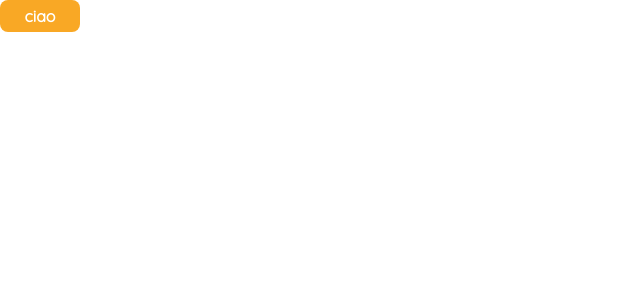
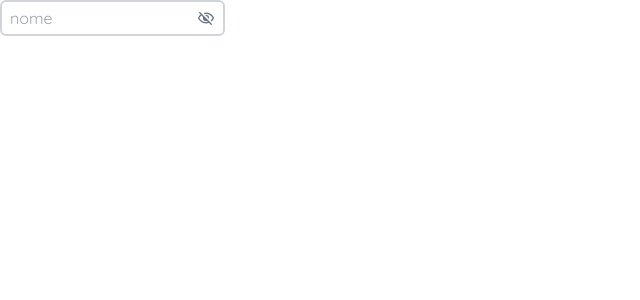
Before and after one commit to xrenegade100/arkan, a React (Vite) app: page / in a window 1280 px wide. Shown: the top 300 px of the page, without its empty margins (0-640 px from the left). Built offline with nearby package versions, Linux system fonts and the light colour scheme.

Commit message:
feat: create input component

```diff
--- a/src/App.tsx
+++ b/src/App.tsx
@@ -1,6 +1,20 @@
-import React from 'react';
+import React, { useState } from 'react';
 import Button from './components/Button';
+import Input from './components/Input';
 
-const App: React.FC = () => <Button children="ciao" variant="secondary" />;
+const App: React.FC = () => {
+  const [text, setText] = useState('');
+
+  return (
+    <Input
+      hint="nome"
+      type="password"
+      value={text}
+      onChange={(e) => {
+        setText(e.target.value);
+      }}
+    />
+  );
+};
 
 export default App;
--- /dev/null
+++ b/src/components/Input/eye.tsx
@@ -0,0 +1,24 @@
+import React from 'react';
+
+interface Props {
+  isVisible?: boolean;
+  onClick: () => void;
+  className?: string;
+}
+
+const Eye: React.FC<Props> = ({ isVisible, onClick, className }: Props) => (
+  <button
+    type="button"
+    className={`material-symbols-rounded text-gray-500 md-18 hover:cursor-pointer px-2 ${className}`}
+    onClick={onClick}
+  >
+    {isVisible ? 'visibility' : 'visibility_off'}
+  </button>
+);
+
+Eye.defaultProps = {
+  isVisible: false,
+  className: '',
+};
+
+export default Eye;
--- /dev/null
+++ b/src/components/Input/index.tsx
@@ -0,0 +1,99 @@
+import clsx from 'clsx';
+import React, { useRef, useState } from 'react';
+import Eye from './eye';
+
+interface Props {
+  type?: 'text' | 'email' | 'password';
+  hint: string;
+  value: string | number;
+  onChange?: (e: React.ChangeEvent<HTMLInputElement>) => any;
+  disabled?: boolean;
+}
+
+const Input: React.FC<Props> = ({
+  type,
+  hint,
+  value,
+  onChange,
+  disabled,
+}: Props) => {
+  const [visibility, setVisibility] = useState({
+    isPasswordVisible: false,
+    isInputFocused: false,
+  });
+
+  const input = useRef<HTMLInputElement>(null);
+
+  const onFocusChange = (focus: boolean) => {
+    setVisibility({
+      isPasswordVisible: visibility.isPasswordVisible,
+      isInputFocused: focus,
+    });
+  };
+
+  return (
+    <div
+      className={clsx(
+        'w-fit flex justify-around items-center rounded-md border-2 transition-colors',
+        {
+          'border-primary-main': visibility.isInputFocused === true,
+          'border-gray-300': visibility.isInputFocused === false,
+          'cursor-not-allowed': disabled,
+        },
+      )}
+    >
+      <input
+        onFocus={() => {
+          onFocusChange(true);
+        }}
+        onBlur={() => {
+          onFocusChange(false);
+        }}
+        disabled={disabled}
+        ref={input}
+        type={type}
+        value={value}
+        onChange={onChange}
+        placeholder={hint}
+        className={clsx(
+          'font-body px-2 py-1 rounded-md outline-none bg-transparent',
+          {
+            'cursor-not-allowed': disabled,
+            'w-80': type === 'email',
+          },
+        )}
+      />
+      {type === 'password' && (
+        <Eye
+          className={clsx({
+            'hover:cursor-not-allowed': disabled,
+          })}
+          isVisible={visibility.isPasswordVisible}
+          onClick={() => {
+            if (disabled) {
+              return;
+            }
+            if (input.current) {
+              input.current.type = visibility.isPasswordVisible
+                ? 'password'
+                : 'text';
+            }
+
+            setVisibility({
+              isPasswordVisible: !visibility.isPasswordVisible,
+              isInputFocused: visibility.isInputFocused,
+            });
+          }}
+        />
+      )}
+    </div>
+  );
+};
+
+Input.defaultProps = {
+  type: 'text',
+  onChange: () => {},
+  disabled: false,
+};
+
+export default Input;
```
